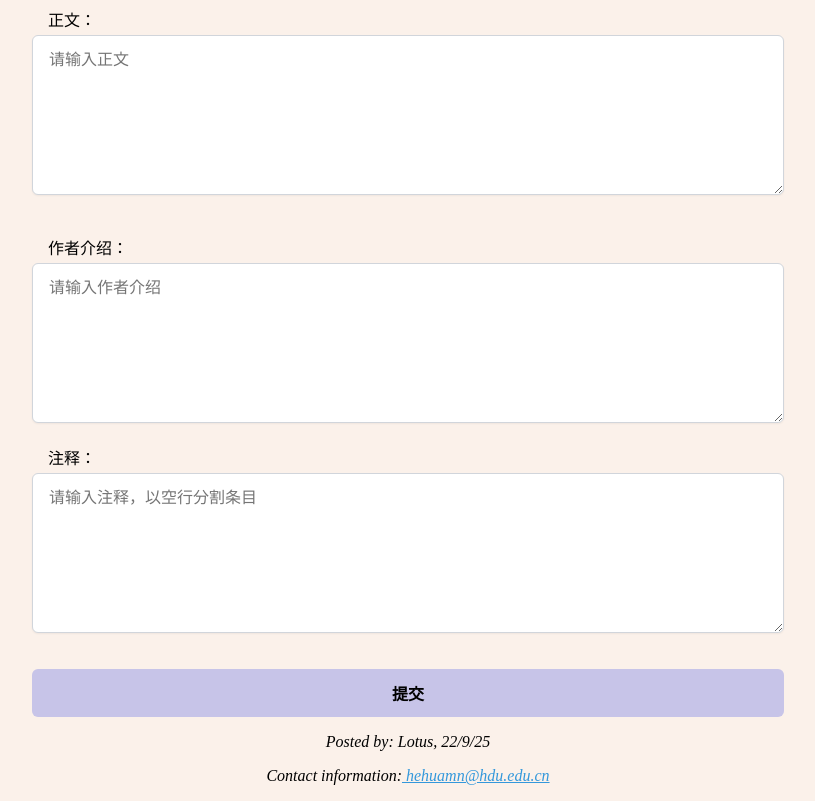
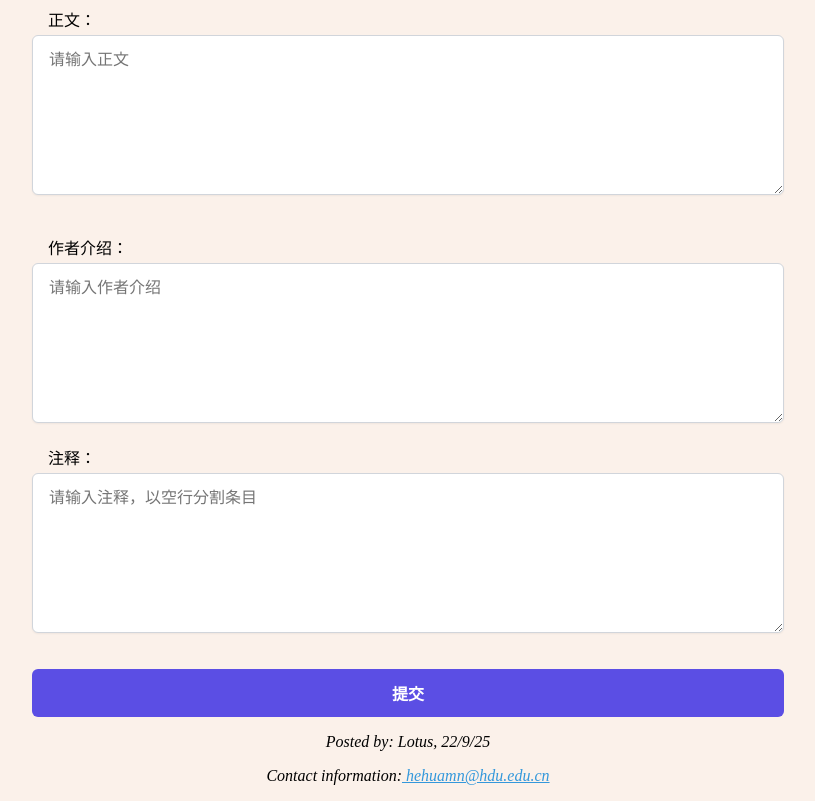
Before and after one commit to Hehuamn/lixiang, a website with bundled scripts: page workedit.html in a window 1280 px wide. Shown: the part 426-1227 px from the top of the page, without its empty margins (232-1047 px from the left). Built offline with nearby package versions, Linux system fonts and the light colour scheme.

Commit message:
fix: Button contrast.

```diff
--- a/style.css
+++ b/style.css
@@ -126,7 +126,8 @@ input[type='submit'] {
   border: none;
   width: 100%;
   display: block;
-  background-color: #c7c4e8;
+  background-color: #5b4ee4;
+  color: #fff;
   padding-left: 1rem;
   padding-right: 1rem;
   padding-top: 0.75rem;
```
